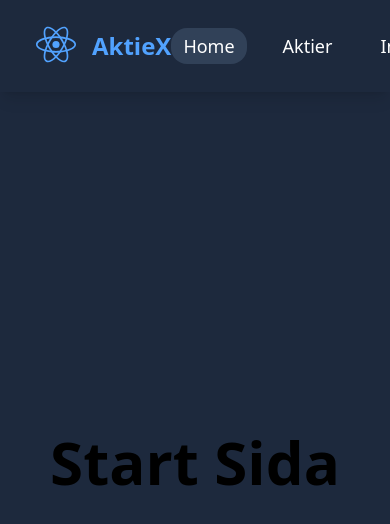
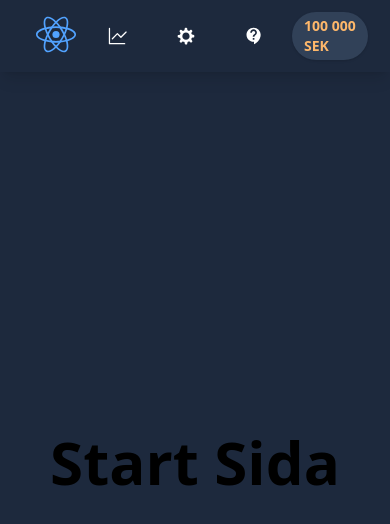
Before and after one commit to AlbinWr/portfoljtrack, a React (Vite) app: page / in a window 390 px wide. Shown: the top 524 px of the page. Built offline with nearby package versions, Linux system fonts and the light colour scheme.

Commit message:
Navbar ikoner för mobil

```diff
--- a/src/components/Navbar.tsx
+++ b/src/components/Navbar.tsx
@@ -2,6 +2,9 @@
 import { BiLogoReact } from "react-icons/bi";
 import { NavLink } from "react-router-dom";
 import { useSaldo } from "../hooks/useSaldo";
+import { DiAptana } from 'react-icons/di';
+import { GoGraph } from 'react-icons/go';
+import { MdContactSupport } from 'react-icons/md';
 
 export const Navbar = () => {
   const { saldo } = useSaldo();
@@ -12,19 +15,19 @@ export const Navbar = () => {
       {/* Logotyp och titel */}
       <NavLink to="/">
         <div className="flex items-center gap-3 text-blue-400">
-          <BiLogoReact className="text-5xl" />
-          <span className="font-semibold text-2xl">AktieX</span>
+          <BiLogoReact className="text-5xl sm:hidden" />
+          <span className="font-semibold text-2xl hidden sm:block">AktieX</span>
         </div>
       </NavLink>
 
       {/* Navigationslänkar */}
-      <div className="flex items-center gap-6">
+      <div className="flex items-center gap-6 px-4">
         <NavLink
           to="/"
           className={({ isActive }) =>
             isActive
-              ? "relative py-1 px-3 text-lg font-light text-sky-300 rounded-2xl bg-slate-700 transition duration-300 group"
-              : "relative py-1 px-3 text-lg font-light text-white  hover:text-sky-300 rounded-2xl hover:bg-slate-700 transition duration-300 group"
+              ? "relative py-1 px-3 text-lg font-light text-sky-300 rounded-2xl bg-slate-700 transition duration-300 group hidden sm:block"
+              : "relative py-1 px-3 text-lg font-light text-white  hover:text-sky-300 rounded-2xl hover:bg-slate-700 transition duration-300 group hidden sm:block"
           }
         >
           Home
@@ -39,7 +42,13 @@ export const Navbar = () => {
               : "relative py-1 px-3 text-lg font-light text-white  hover:text-sky-300 rounded-2xl hover:bg-slate-700 transition duration-300 group"
           }
         >
-          Aktier
+          {/* Ikon för mobil */}
+          <GoGraph  className="text-xl sm:hidden" />
+
+          {/* Text för desktop */}
+          <span className="hidden sm:inline">Aktier</span>
+
+          {/* Effekt */}
           <span className="absolute left-0 -bottom-1 h-[2px] w-full origin-center scale-x-0 bg-sky-300 transition-transform duration-300 group-hover:scale-x-100"></span>
         </NavLink>
 
@@ -51,7 +60,13 @@ export const Navbar = () => {
               : "relative py-1 px-3 text-lg font-light text-white  hover:text-sky-300 rounded-2xl hover:bg-slate-700 transition duration-300 group"
           }
         >
-          Inställningar
+          {/* Ikon för mobil */}
+          <DiAptana className="text-xl sm:hidden" />
+
+          {/* Text för desktop */}
+          <span className="hidden sm:inline">Inställningar</span>
+
+          {/* Effekt */}
           <span className="absolute left-0 -bottom-1 h-[2px] w-full origin-center scale-x-0 bg-sky-300 transition-transform duration-300 group-hover:scale-x-100"></span>
         </NavLink>
 
@@ -63,14 +78,19 @@ export const Navbar = () => {
               : "relative py-1 px-3 text-lg font-light text-white  hover:text-sky-300 rounded-2xl hover:bg-slate-700 transition duration-300 group"
           }
         >
-          Contact
+          {/* Ikon för mobil */}
+          <MdContactSupport   className="text-xl sm:hidden" />
+
+          {/* Text för desktop */}
+          <span className="hidden sm:inline">Kontakt</span>
+
+          {/* Effekt */}
           <span className="absolute left-0 -bottom-1 h-[2px] w-full origin-center scale-x-0 bg-sky-300 transition-transform duration-300 group-hover:scale-x-100"></span>
         </NavLink>
       </div>
 
         {/* Saldot */}
         <div className="bg-slate-700 text-white text-sm px-3 py-1 rounded-full shadow">
-          Saldo:{" "}
           <span className="font-semibold text-orange-300">
             {saldo.toLocaleString("sv-SE")} SEK
           </span>
--- a/src/routes/Home.tsx
+++ b/src/routes/Home.tsx
@@ -2,7 +2,7 @@
 
 export const Home = () => {
   return (
-  <div className='min-h-screen bg-slate-50 w-full flex items-center justify-center bg-slate-800'>
+  <div className='min-h-screen w-full flex items-center justify-center bg-slate-800'>
     <div className='flex flex-col items-start max-w-3xl gap-5'>
       <h1 className='text-6xl font-bold text-black text-center mt-20'>Start Sida</h1>
     </div>
```
